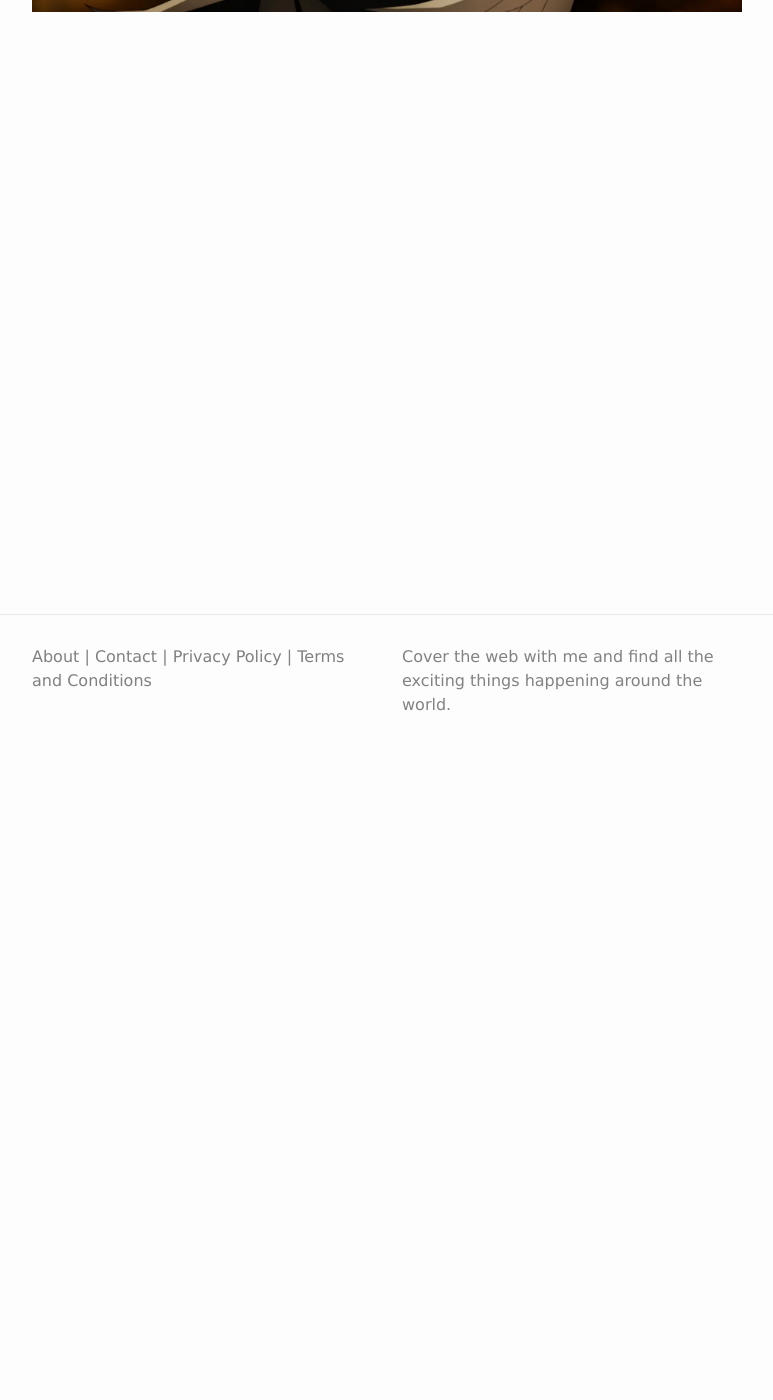
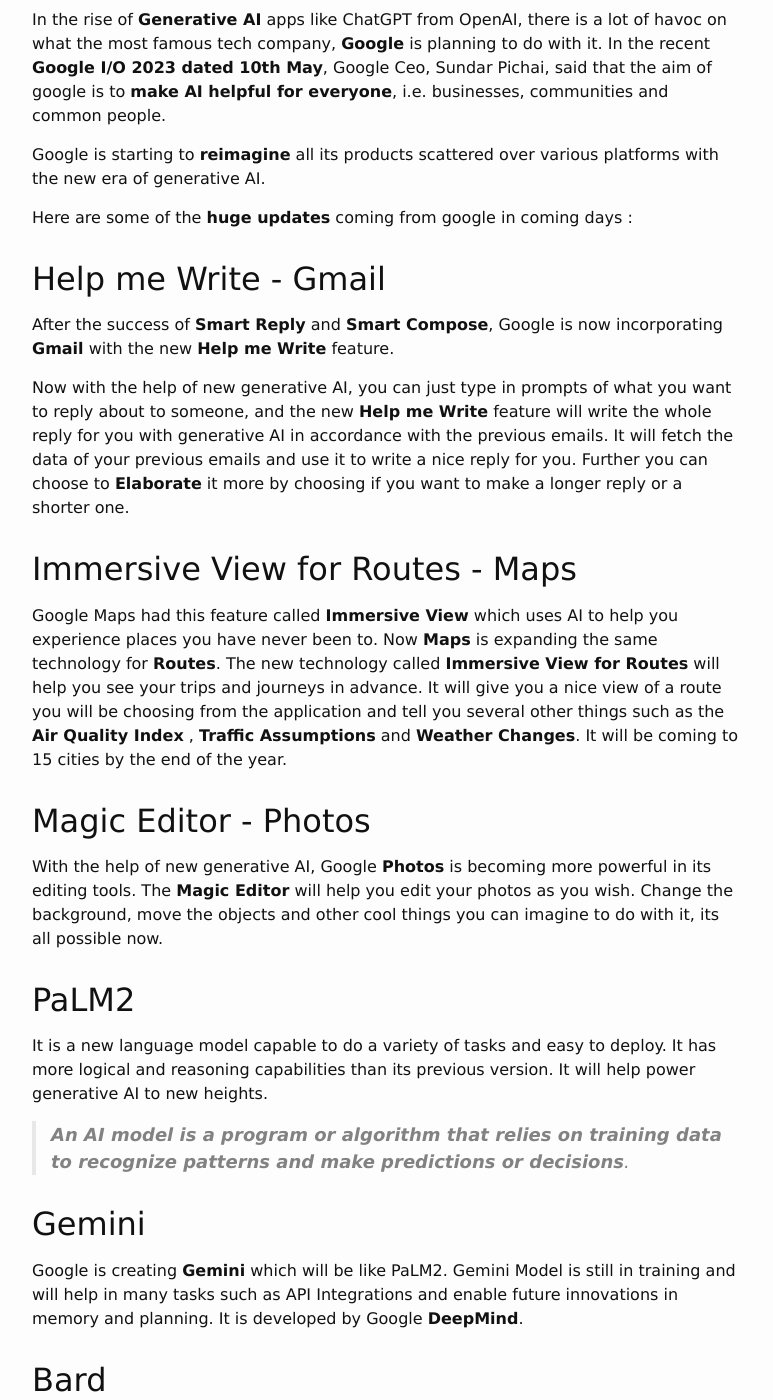
Before and after one commit to animesparrow/myanimeweb.github.io, a Jekyll site: the page built from _posts/technology/2023-05-04-firstanimepost.markdown, in a window 1280 px wide and 1400 px high, scrolled down 623 px. Shown: the whole window, without its empty margins (253-1026 px from the left). Built offline with Jekyll 4.4.1, drawn with Linux system fonts in a browser that asks for light colours; some of the changed text lies outside the part shown.

Commit message:
new post

```diff
--- a/_layouts/post.html
+++ b/_layouts/post.html
@@ -11,7 +11,7 @@
 
 
 
-    <h1 class="post-title p-name" itemprop="name headline"  style="font-family: Verdana, Geneva, Tahoma, sans-serif;font-size: 20px;"><b>{{ page.title | escape }}</b></h1>
+    <h1 class="post-title p-name" itemprop="name headline"  style="font-family: Verdana, Geneva, Tahoma, sans-serif;font-size: 30px;"><b>{{ page.title | escape }}</b></h1>
   <div class="row">
     <div class="col-md-9">
       <p class="post-meta">
--- a/_posts/technology/2023-05-04-firstanimepost.markdown
+++ b/_posts/technology/2023-05-04-firstanimepost.markdown
@@ -1,14 +1,71 @@
 ---
 layout: post
-title:  "Demon Slayer Season 3 Episode 1 Review! Upper Moons are Scary."
-desc: "Hey i just made a fucking manga blog !!!!"
-date:   2023-05-04 11:01:10 +0545
+title:  "Google I/O 2023: PaLM2, Bard, Duet AI, Vertex AI, and Project Tailwind"
+desc: "In the rise of **Generative AI** apps like ChatGPT from OpenAI, there is a lot of havoc on what the most famous tech company, **Google** is planning to do with it. In the recent **Google I/O 2023 dated 10th May**, Google Ceo, Sundar Pichai, said that the aim of google is to **make AI helpful for everyone**, i.e. businesses, communities and common people."
+date:   2023-05-11 11:01:10 +0545
 categories: technology
 tags: ai
-coverphoto: /assets/blogpics/demonslayerpic.webp
+coverphoto: /assets/blogpics/Google_I%3AO_2023_AI_THUMBNAIL.png
 
 ---
 
-Hey i just made a fucking anime blog !!!!
 
-![My helpful screenshot](/assets/blogpics/demonslayerpic.webp)
+
+![My helpful screenshot](/assets/blogpics/Google_I%3AO_2023_AI_THUMBNAIL.png)
+
+
+
+
+
+In the rise of **Generative AI** apps like ChatGPT from OpenAI, there is a lot of havoc on what the most famous tech company, **Google** is planning to do with it. In the recent **Google I/O 2023 dated 10th May**, Google Ceo, Sundar Pichai, said that the aim of google is to **make AI helpful for everyone**, i.e. businesses, communities and common people.
+
+Google is starting to **reimagine** all its products scattered over various platforms with the new era of generative AI.
+
+Here are some of the **huge updates** coming from google in coming days :
+
+## Help me Write  - Gmail
+After the success of **Smart Reply** and **Smart Compose**, Google is now incorporating **Gmail** with the new **Help me Write** feature.
+
+Now with the help of new generative AI, you can just type in prompts of what you want to reply about to someone, and the new **Help me Write** feature will write the whole reply for you with generative AI in accordance with the previous emails. It will fetch the data of your previous emails and use it to write a nice reply for you. Further you can choose to **Elaborate** it more by choosing if you want to make a longer reply or a shorter one.
+
+## Immersive View for Routes  - Maps
+Google Maps had this feature called **Immersive View** which uses AI to help you experience places you have never been to. Now **Maps** is expanding the same technology for **Routes**. The new technology called **Immersive View for Routes** will help you see your trips and journeys in advance. It will give you a nice view of a route you will be choosing from the application and tell you several other things such as the **Air Quality Index** , **Traffic Assumptions** and **Weather Changes**. It will be coming to 15 cities by the end of the year.
+
+
+## Magic Editor - Photos
+With the help of new generative AI, Google **Photos** is becoming more powerful in its editing tools. The **Magic Editor** will help you edit your photos as you wish. Change the background, move the objects and other cool things you can imagine to do with it, its all possible now.
+
+## PaLM2
+It is a new language model capable to do a variety of tasks and easy to deploy. It has more logical and reasoning capabilities than its previous version. It will help power generative AI to new heights.
+
+>**An AI model is a program or algorithm that relies on training data to recognize patterns and make predictions or decisions**.
+
+## Gemini
+Google is creating **Gemini** which will be like PaLM2. Gemini Model is still in training and will help in many tasks such as API Integrations and enable future innovations in memory and planning. It is developed by Google **DeepMind**.
+
+## Bard
+Google's Conversational AI, Bard,  is now fully running on PaLM2 and now have several more new features. Bard can now collaborate with you to write codes. it supports 20+ different programming languages. It will help you improve your code and teach you too. In coming days Bard will become more visual in nature. It is been used by various tools from google to improve what you do in your everyday life.
+
+## Duet AI for Workspace
+Google **Workspace** tools such as **Docs**, **Slides** and **Sheets** will get more powerful with this new generative AI. Now you can use it in Docs. Some examples would be like to create a Job Description and writing beautiful essays. Similary Sheets will use this new generative AI to help you in various tasks like creating a roster. You can also use it in Slides to create some new presentation images, speaker notes and many more things you can imagine. All of this will be available to customers and businesses via a new service called **Duet AI for Workspace**.  Now Duet AI will help you write the right prompts for you too!
+
+> **Note : Prompts are a powerful way of interacting with the AI.**
+
+## Google Search
+Now as you type in various prompts in **Search**, Google will display you **AI Powered Snapshot**. These snapshots will contain the information you are looking for and some additional things which are important for you to know.  You can use it in shopping, generating posts and quizzes, and ask questions. Moreover you can use the  **AI Powered Snapshot** to ask **follow up questions**. This will help you to further enhance your search experience.
+
+
+## Vertex AI | AI Platform
+Google **Cloud** will now help you create generative applications using their new AI platorm called **Vertex AI**. You can select a foundation model and fine tune it for your own purpose.
+
+Vertex will contain **3 new models**:
+- **Imagen** - image generation editing and customization options with text 			     prompts.
+- **Codey** - For code compilation and generation which you can train on your own code base to build your application smoothly.
+- **Chirp** - a universal speech model which brings speech to text accuracy for over 300 languages.
+
+You can train these models with the help of **human feedbacks**. All of these are now in preview.
+
+Further **Duet Ai For Cloud** will now help developers in assisting them wherever they need like in generating codes and inspection.
+
+## Project Tailwind
+An AI notebook where your notes and sources will **power** it. You can pick a file from google **Drive** and it will make you a **personal AI model** for that specific file or notes. its helpful for **synthesizing** information from many different **sources** that you choose. It is helpful for students and writers.
```
Also changed, not shown: _posts/entertainment/2023-05-04-firstmangapost.markdown (deleted, +0 -12 lines), _posts/technology/2023-05-10-chainsawman.md (deleted, +0 -12 lines), assets/blogpics/Google_I:O_2023_AI_THUMBNAIL.png (added), assets/blogpics/chain.png (deleted), assets/blogpics/demonslayerpic.webp (deleted), assets/blogpics/oshi.webp (deleted), 3 other files.
